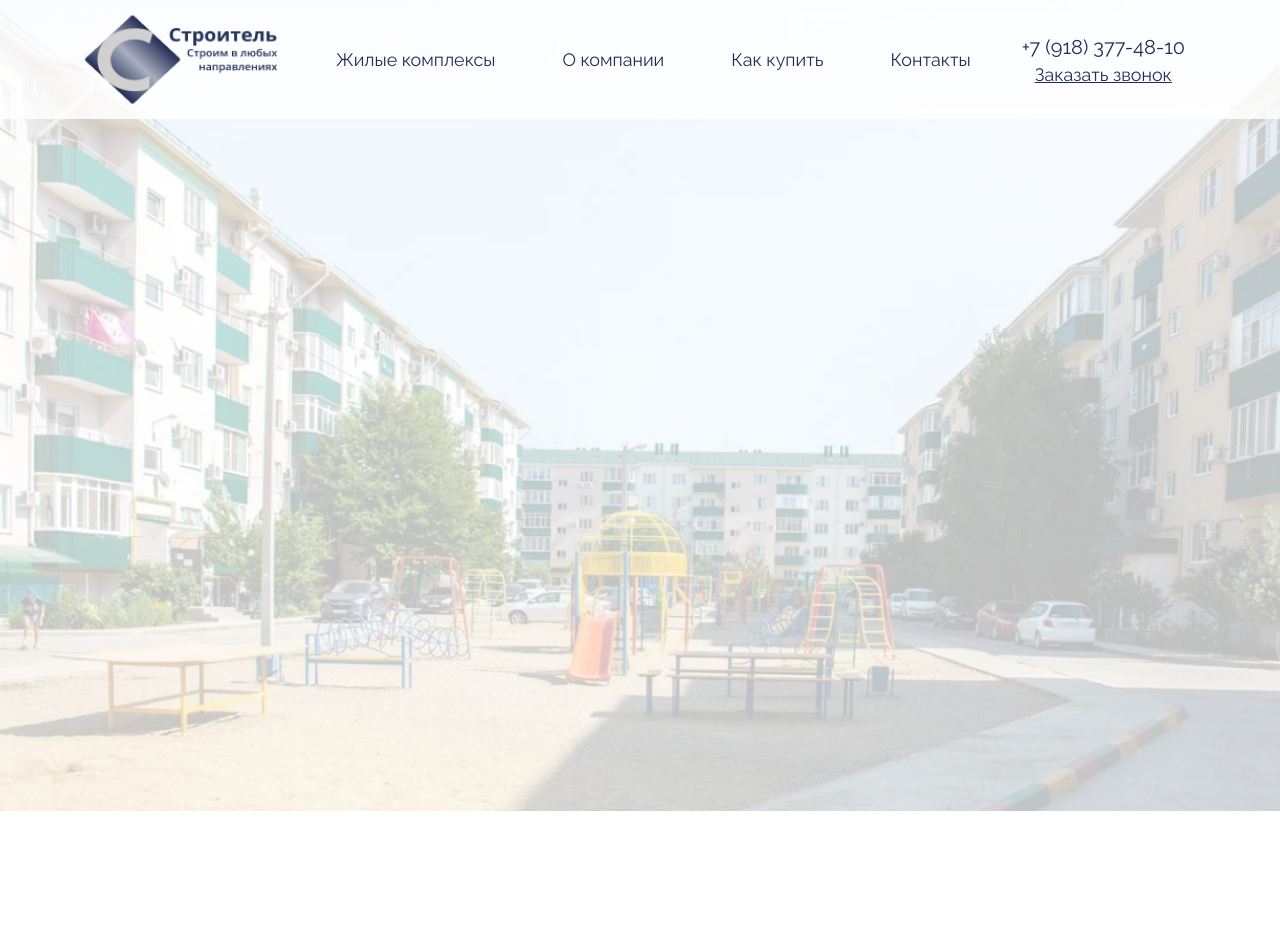
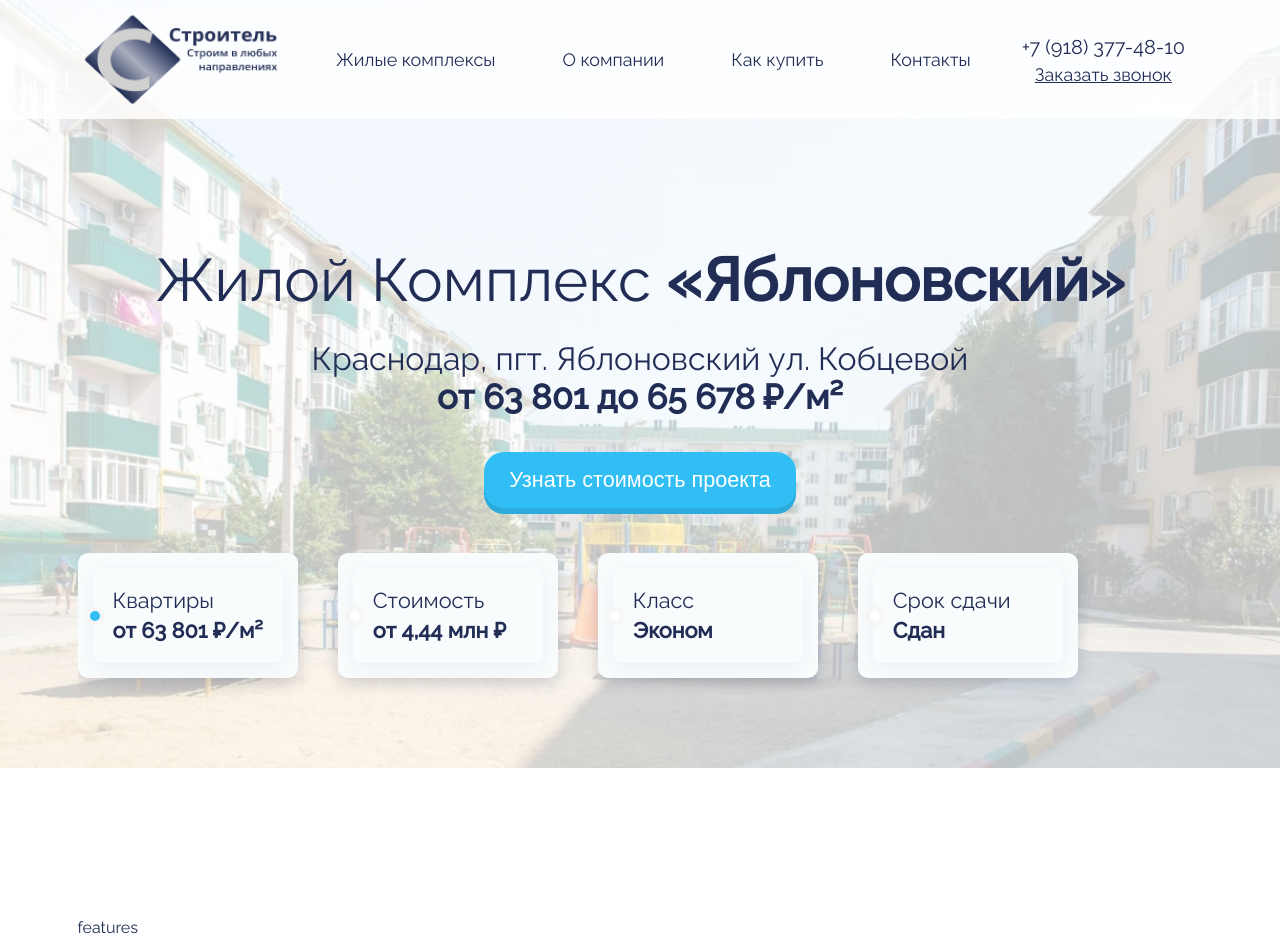
Before and after one commit to PotapenkoVadim/ls-build, a website built with webpack: page src/index.html in a window 1280 px wide. Before the commit the page ends 811 px from the top, so only its background shows below. Built offline with nearby package versions, Linux system fonts and the light colour scheme.

Commit message:
feat: implement introduce section

```diff
--- a/package.json
+++ b/package.json
@@ -37,7 +37,8 @@
     "webpack-dev-server": "^4.11.1"
   },
   "dependencies": {
-    "@babel/polyfill": "^7.12.1"
+    "@babel/polyfill": "^7.12.1",
+    "swiper": "^9.0.3"
   },
   "browserslist": [
     "last 2 versions",
--- a/src/index.html
+++ b/src/index.html
@@ -84,7 +84,65 @@
   </header>
 
   <section class="introduce">
+    <div class="introduce__content container">
+      <ul class="introduce__breadcrumb breadcrumb">
+        <li class="breadcrumb__item">
+          <a class="breadcrumb__link" href="#">Главная</a>
+        </li>
+        <li class="breadcrumb__item">
+          <a class="breadcrumb__link" href="#">Жилые комплексы</a>
+        </li>
+        <li class="breadcrumb__item">
+          <a class="breadcrumb__link breadcrumb__link_active" href="#">Яблоновский</a>
+        </li>
+      </ul>
 
+      <h1 class="introduce__title">
+        Жилой Комплекс <span class="introduce__title_mark">«Яблоновский»</span>
+      </h1>
+      <div class="introduce__address">Краснодар, пгт. Яблоновский ул. Кобцевой</div>
+      <div class="introduce__price">от 63 801 до 65 678 ₽/м²</div>
+
+      <div class="introduce__button">
+        <button class="button">Узнать стоимость проекта</button>
+      </div>
+
+      <div id="cardsSwiper" class="introduce__cards swiper">
+        <div class="swiper-wrapper">
+          <div class="card swiper-slide">
+            <div class="card__content card__content_active">
+              <div class="card__title">Квартиры</div>
+              <div class="card__subtitle">от 63 801 ₽/м²</div>
+            </div>
+          </div>
+
+          <div class="card swiper-slide">
+            <div class="card__content">
+              <div class="card__title">Стоимость</div>
+              <div class="card__subtitle">от 4,44 млн ₽</div>
+            </div>
+          </div>
+
+          <div class="card swiper-slide">
+            <div class="card__content">
+              <div class="card__title">Класс</div>
+              <div class="card__subtitle">Эконом</div>
+            </div>
+          </div>
+
+          <div class="card swiper-slide">
+            <div class="card__content">
+              <div class="card__title">Срок сдачи</div>
+              <div class="card__subtitle">Сдан</div>
+            </div>
+          </div>
+        </div>
+      </div>
+    </div>
+  </section>
+
+  <section class="features container">
+    features
   </section>
 </body>
 </html>
--- a/src/index.js
+++ b/src/index.js
@@ -1,3 +1,6 @@
+import Swiper from 'swiper';
+import 'swiper/css';
+
 import './index.html';
 import './styles/global.css';
 
@@ -8,3 +11,23 @@ mobileMenu.addEventListener('click', () => {
   mobileMenu.classList.toggle('header__menu_changed');
   header.classList.toggle('header_mobile-active')
 });
+
+
+new Swiper('#cardsSwiper', {
+   slidesPerView: 4,
+   spaceBetween: 40,
+   breakpoints: {
+    320: {
+      slidesPerView: 1,
+      spaceBetween: 40
+    },
+    780: {
+      slidesPerView: 2,
+      spaceBetween: 40
+    },
+    1024: {
+      slidesPerView: 4,
+      spaceBetween: 40,
+     }
+   }
+});
--- a/src/styles/global.css
+++ b/src/styles/global.css
@@ -3,10 +3,11 @@
 :root {
   --accent: #31BEF4;
   --main: #212d55;
+  --light: #F9FCFD;
 }
 
 * { margin: 0; padding: 0; box-sizing: border-box; }
-body { font-family: 'Raleway', sans-serif; font-size: 16px; color: var(--fonts) }
+body { font-family: 'Raleway', sans-serif; font-size: 16px; color: var(--main) }
 
 .container { max-width: 1155px; margin: 0 auto; padding-left: 15px; padding-right: 15px; }
 
@@ -51,9 +52,38 @@ body { font-family: 'Raleway', sans-serif; font-size: 16px; color: var(--fonts)
 .icon__arrow { background-image: url(../static/images/arrow-down.svg); }
 
 .introduce { background-image: url(../static/images/background.png); background-position: center; background-repeat: no-repeat;
-  background-size: cover;
-  min-height: 811px;
+  background-size: cover; margin-bottom: 150px;
 }
+.introduce__content { padding-top: 245px; }
+.introduce__title { font-size: 3.75rem; font-weight: normal; text-align: center; margin-bottom: 25px; }
+.introduce__title_mark { font-weight: bold; }
+.introduce__address { font-size: 2rem; text-align: center; }
+.introduce__price { font-size: 2.15rem; font-weight: bold; text-align: center; margin-bottom: 35px; }
+.introduce__button { width: 100%; text-align: center; margin-bottom: 45px; }
+.introduce__cards { padding-bottom: 90px; }
+.introduce__breadcrumb { margin-bottom: 40px; display: none; }
+
+.button { font-size: 1.35rem; background-color: var(--accent); padding: 15px 25px; box-shadow: 0px 6px 0px #2CABDC; border-radius: 20px;
+  border: none; outline: none; cursor: pointer; color: white;
+}
+.button:hover { box-shadow: 0px 8px 0.5em #2CABDC;}
+
+.card { min-width: 220px; max-width: max-content; background-color: var(--light); box-shadow: 0px 5px 15px rgba(33, 45, 85, 0.2); border-radius: 10px;
+  padding: 15px;
+}
+.card__content { position: relative; box-shadow: 0px 5px 19px rgba(33, 45, 85, 0.06); border-radius: 10px; padding: 20px; }
+.card__content::before { content: ''; display: block; width: 10px; height: 10px; background-color: white; border-radius: 50%;
+  position: absolute; top: 50%; left: -8px; transform: translateY(-50%); border: 5px solid #f6f6f6;
+}
+.card__content_active::before { background-color: var(--accent); }
+.card__title { font-size: 1.35rem; padding-bottom: 5px; }
+.card__subtitle { font-size: 1.35rem; font-weight: bold; }
+
+.breadcrumb { padding: 10px 16px; list-style: none; text-align: center; }
+.breadcrumb__item { display: inline; font-size: 1.12rem; }
+.breadcrumb .breadcrumb__item + .breadcrumb__item:before { content: "/\00a0"; color: var(--main); }
+.breadcrumb__link { color: var(--main); text-decoration: none; cursor: pointer; }
+.breadcrumb__link_active { font-weight: bold; }
 
 @media (max-width: 1024px) {
   .header__phone-number,
@@ -87,4 +117,11 @@ body { font-family: 'Raleway', sans-serif; font-size: 16px; color: var(--fonts)
   .navigation__subnav-content { position: static; padding: 0; }
   .navigation__subnav-wrapper { background-image: none; border: none; padding: 0; }
   .navigation__link { display: block; }
+
+  .introduce { margin-bottom: 25px; }
+  .introduce__title { font-size: 1.75rem; }
+  .introduce__address { font-size: 1.25rem; margin-bottom: 25px; }
+  .introduce__price { font-size: 1.5rem; }
+  .introduce__content { padding-top: 165px; }
+  .introduce__breadcrumb { display: block; }
 }
```
Also changed, not shown: 1 other file.
